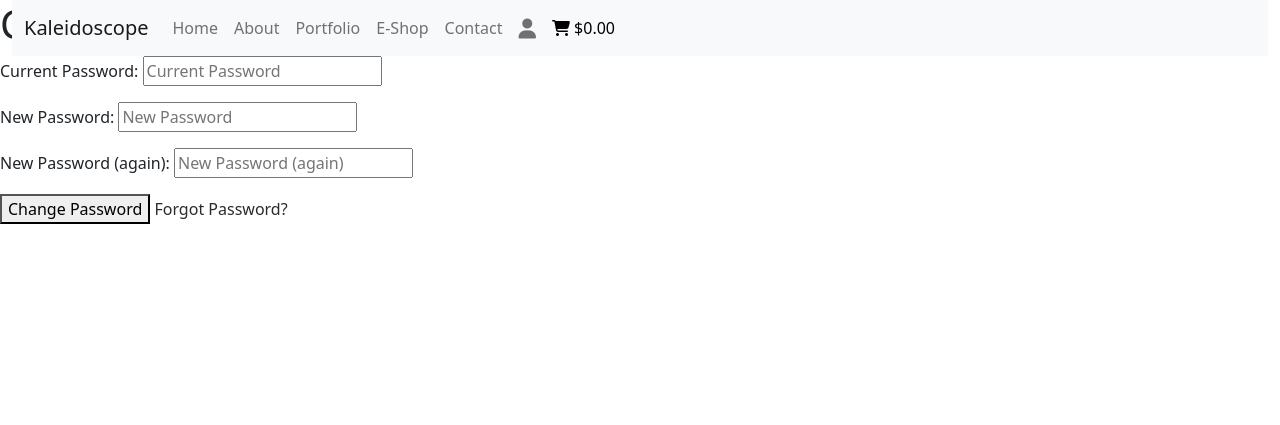
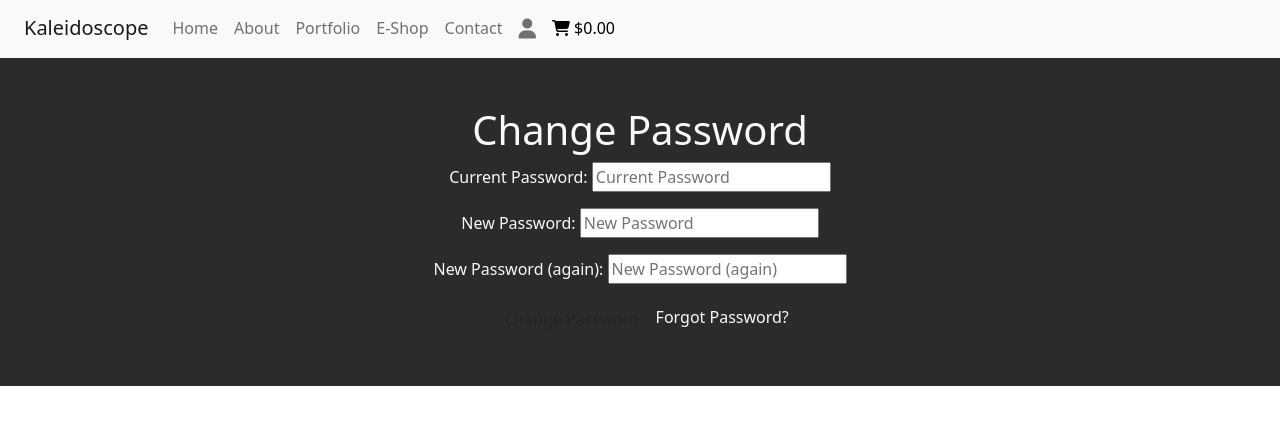
Before and after one commit to Anelairam/kaleidoscope, a Django app: page /accounts/password/change/ in a window 1280 px wide. Shown: the top 425 px of the page. Run offline with Django 4.2, Linux system fonts and the light colour scheme; the visitor is signed in with stand-in values (Sample User, id 1); some libraries are stand-ins or nearby versions.

Commit message:
Final commit

```diff
--- a/home/templates/home/index.html
+++ b/home/templates/home/index.html
@@ -42,13 +42,13 @@
                     </div>
                     <div class="social_details">
                         <div class="p-2">
-                            <a href="https://www.facebook.com/Kaleidoscope-Photography-109873888552357"><i class="fa-brands fa-facebook"></i>  Facebook</a>
+                            <a href="https://www.facebook.com/Kaleidoscope-Photography-109873888552357" rel="nofollow"><i class="fa-brands fa-facebook"></i>  Facebook</a>
                         </div>
                         <div class="p-2">
-                            <a href=""><i class="fa-brands fa-instagram"></i>  Instagram</a>
+                            <a href="https://www.instagram.com/" rel="nofollow"><i class="fa-brands fa-instagram"></i>  Instagram</a>
                         </div>
                         <div class="p-2">
-                            <a href=""><i class="fa-brands fa-github"></i>  GitHub</a>
+                            <a href="https://github.com/Anelairam/kaleidoscope" rel="nofollow"><i class="fa-brands fa-github"></i>  GitHub</a>
                         </div>
                     </div>
                 </div>
--- a/templates/allauth/account/password_change.html
+++ b/templates/allauth/account/password_change.html
@@ -4,13 +4,25 @@
 
 {% block head_title %}{% trans "Change Password" %}{% endblock %}
 
+{% block page_header %}
+    <div class="container-fluid header-container">
+        <div class="row">
+            <div class="col"></div>
+        </div>
+    </div>
+{% endblock %}
+
 {% block content %}
+<div class="row allauth-container text-center p-5">
+    <div class="col">
         <h1>{% trans "Change Password" %}</h1>
 
         <form method="POST" action="{% url 'account_change_password' %}" class="password_change">
             {% csrf_token %}
             {{ form.as_p }}
-        <button type="submit" name="action">{% trans "Change Password" %}</button>
+            <button type="submit" name="action" class="btn btn-ligh rounded-0">{% trans "Change Password" %}</button>
             <a href="{% url 'account_reset_password' %}">{% trans "Forgot Password?" %}</a>
         </form>
+    </div>
+</div>
 {% endblock %}
```
Also changed, not shown: templates/allauth/account/password_reset.html (+12 -1 lines), templates/allauth/account/password_reset_done.html (+18 -5 lines), templates/allauth/account/password_reset_from_key.html (+13 -0 lines), templates/allauth/account/password_reset_from_key_done.html (+15 -2 lines), templates/allauth/account/password_set.html (+13 -0 lines). Lines whose indentation alone changed are shown as unchanged.
